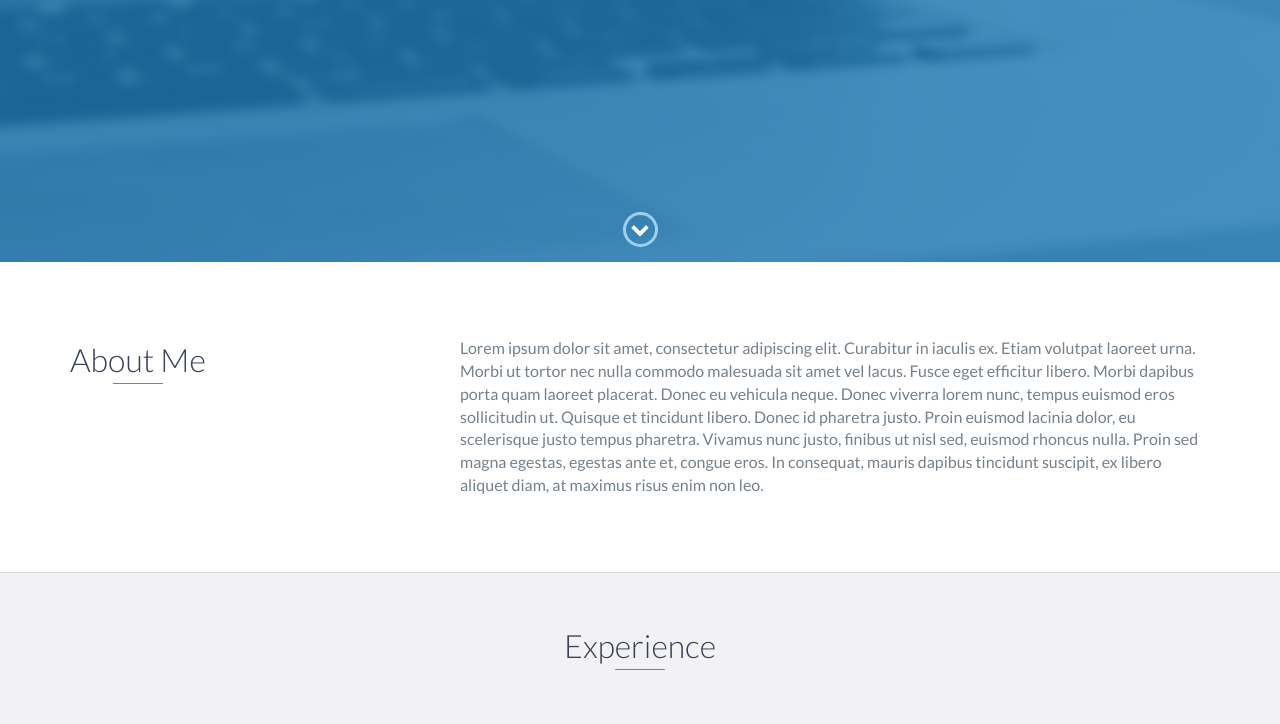
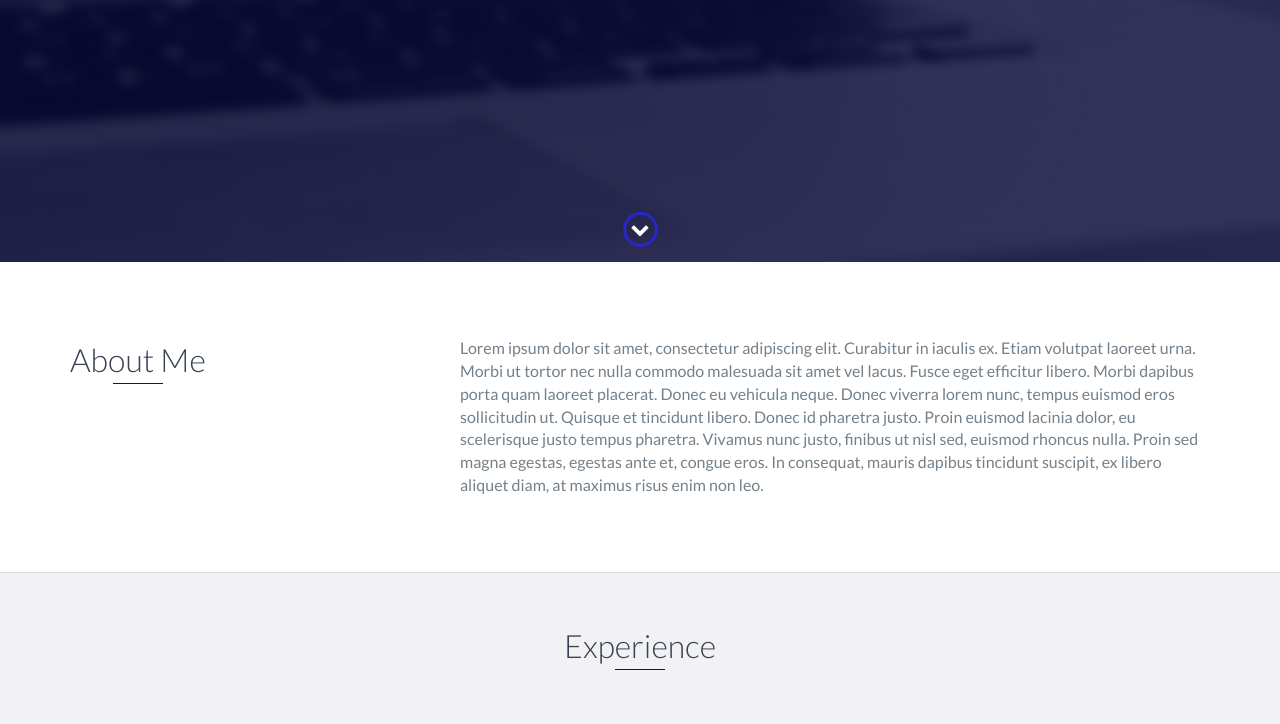
Before and after one commit to karmenclariss/karmenclariss.github.io, a website: page index.html in a window 1280 px wide. Shown: the part 538-1262 px from the top of the page. Drawn offline with nearby package versions, Linux system fonts and the light colour scheme; files that its build step writes are made by us from their sources.

Commit message:
Update styles.scss

```diff
--- a/scss/styles.scss
+++ b/scss/styles.scss
@@ -1,40 +1,5 @@
-/*!
-    Title: Dev Portfolio Template
-    Version: 1.2.2
-    Last Change: 03/25/2020
-    Author: Ryan Fitzgerald
-    Repo: https://github.com/RyanFitzgerald/devportfolio-template
-    Issues: https://github.com/RyanFitzgerald/devportfolio-template/issues
-
-    Description: This file contains all the styles associated with the page
-    that don't come from third party libraries. This file gets compiled using
-    Gulp and send to the /css folder which is then loaded on the page.
-*/
-/*
-    File Contents:
-
-        1. Variables
-        2. Mixins
-        3. Global Styles
-        4. Lead Styles
-        5. About Styles
-        6. Experience Styles
-        7. Education Styles
-        8. Project Styles
-        9. Skills Styles
-        10. Contact Styles
-        11. Optional Section Styles
-        12. Media Queries
-*/
-
-/*
-    ------------------------
-    ----- 1. Variables -----
-    ------------------------
-*/
-
 // Define base and accent colors
-$base-color: #3498db;
+$base-color: #131266;
 $base-color-hover: darken($base-color, 10%);
 
 // Define background colors
```
